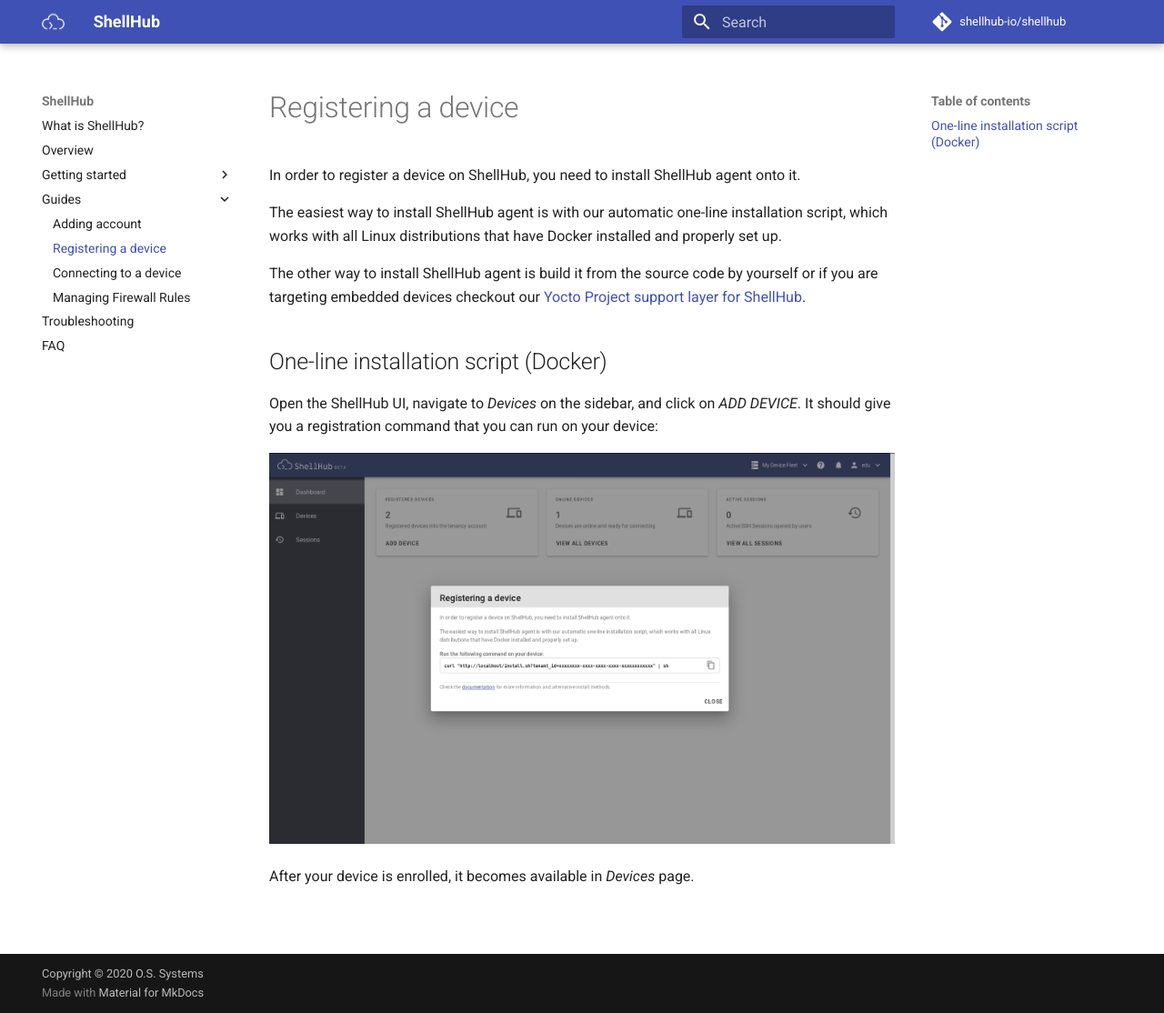
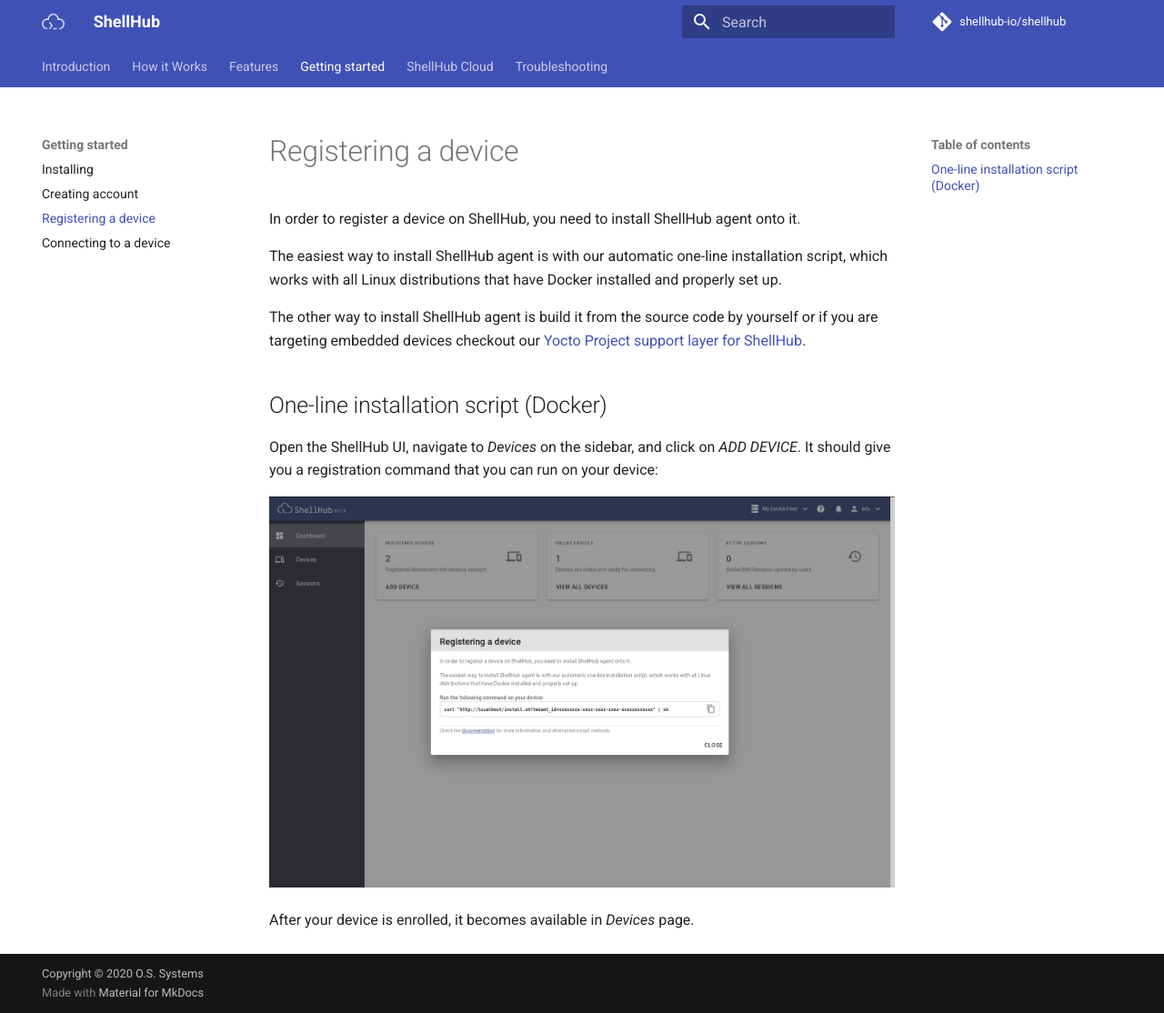
Before and after one commit to shellhub-io/shellhub-io.github.io, an MkDocs documentation site: the page built from docs/getting-started/registering-device.md, in a window 1280 px wide and 1114 px high. Shown: the whole window at 91% size. Built offline with MkDocs 1.6.1 and Material for MkDocs 9.7.7, drawn with Linux system fonts in a browser that asks for light colours; comment, search, counter and statistics services are not loaded.

Commit message:
Update docs

```diff
--- a/mkdocs.yml
+++ b/mkdocs.yml
@@ -19,8 +19,8 @@
 # Theme
 theme:
   name: 'material'
-  feature:
-    tabs: false
+  features:
+    - tabs
   logo: img/logo-inverted.png
 
 # Customization
@@ -77,18 +77,18 @@
 
 # Navigation
 nav:
-  - What is ShellHub?: index.md
-  - Overview: introduction.md
+  - Introduction: index.md
+  - How it Works: introduction.md
+  - Features: features.md
   - Getting started:
-    - Installing: installing.md
-  - Guides:
-    - Adding account: guides/adding-account.md
-    - Registering a device: guides/registering-device.md
-    - Connecting to a device: guides/connecting-device.md
-    - Managing Firewall Rules: guides/managing-firewall-rules.md
-  - Troubleshooting: troubleshooting.md
-  - FAQ: faq.md
-
+    - Installing: getting-started/installing.md
+    - Creating account: getting-started/creating-account.md
+    - Registering a device: getting-started/registering-device.md
+    - Connecting to a device: getting-started/connecting-device.md
+  - ShellHub Cloud:
+    - Firewall Rules: cloud/managing-firewall-rules.md
+  - Troubleshooting:
+      Frequently Encountered Issues: troubleshooting.md
 # Extra data
 extra:
   shellhub:
```
Also changed, not shown: docs/cloud/managing-firewall-rules.md (renamed from docs/guides/managing-firewall-rules.md, +3 -0 lines), docs/getting-started/creating-account.md (added, +17 -0 lines), docs/getting-started/installing.md (added, +64 -0 lines), docs/guides/adding-account.md (deleted, +0 -13 lines), docs/installing.md (deleted, +0 -50 lines), docs/troubleshooting.md (+3 -1 lines), docs/getting-started/connecting-device.md (renamed from docs/guides/connecting-device.md), docs/getting-started/registering-device.md (renamed from docs/guides/registering-device.md).
